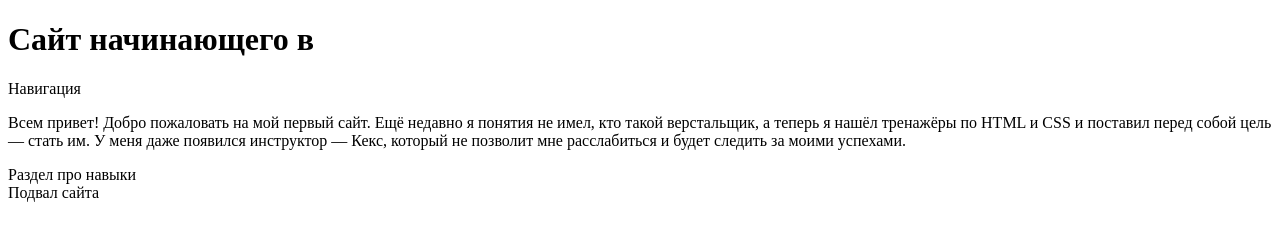
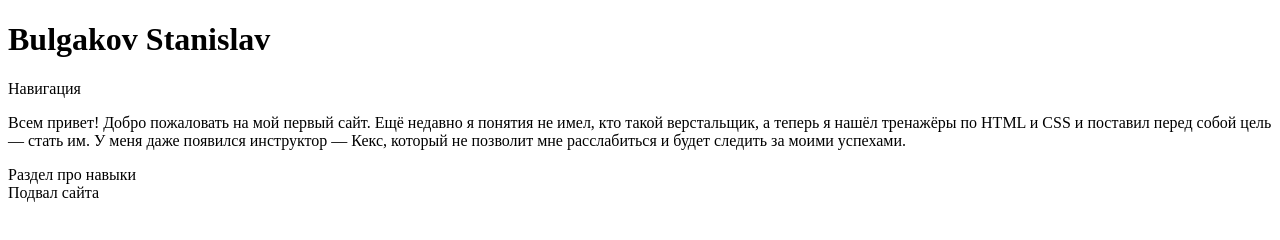
Before and after one commit to Chesheg/rsschool-cv, a plain HTML site: page index.html in a window 1280 px wide. Drawn offline with Linux system fonts and the light colour scheme.

Commit message:
feat: add name

```diff
--- a/index.html
+++ b/index.html
@@ -9,7 +9,7 @@
   </head>
   <body>
     <header>
-      <h1>Сайт начинающего в</h1>
+      <h1>Bulgakov Stanislav</h1>
     </header>
     <main>
       <nav>
```
